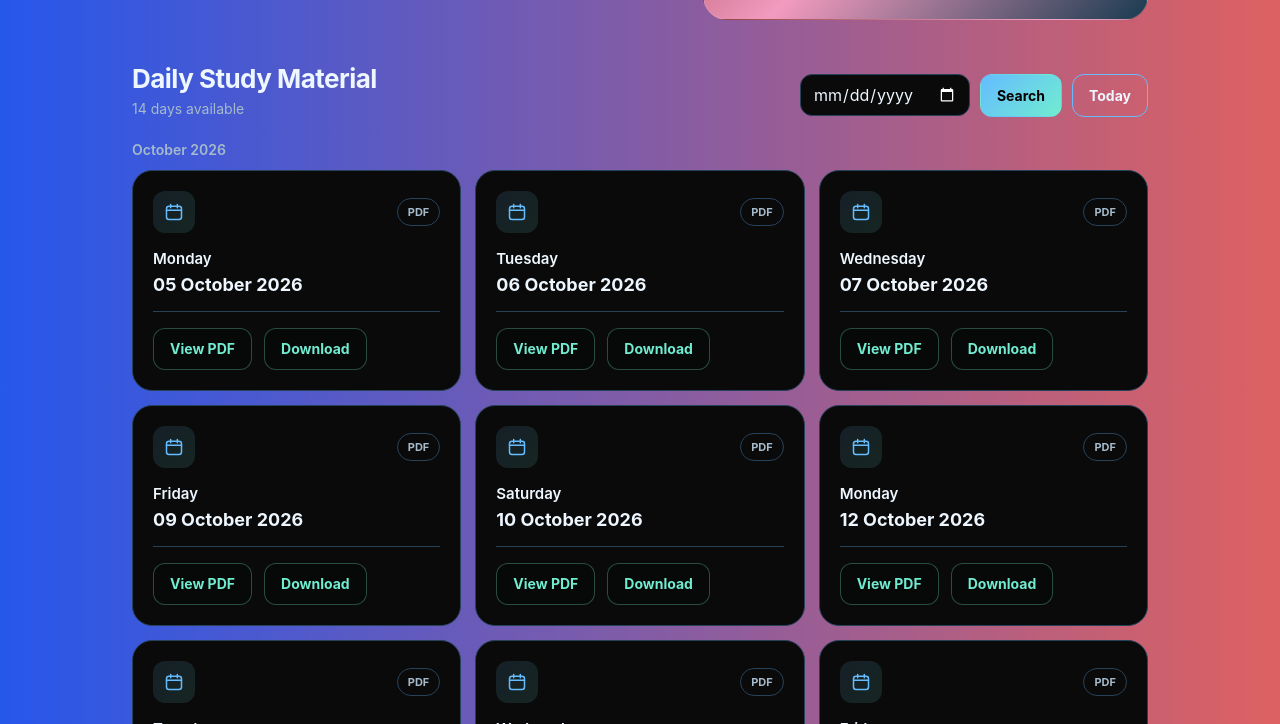
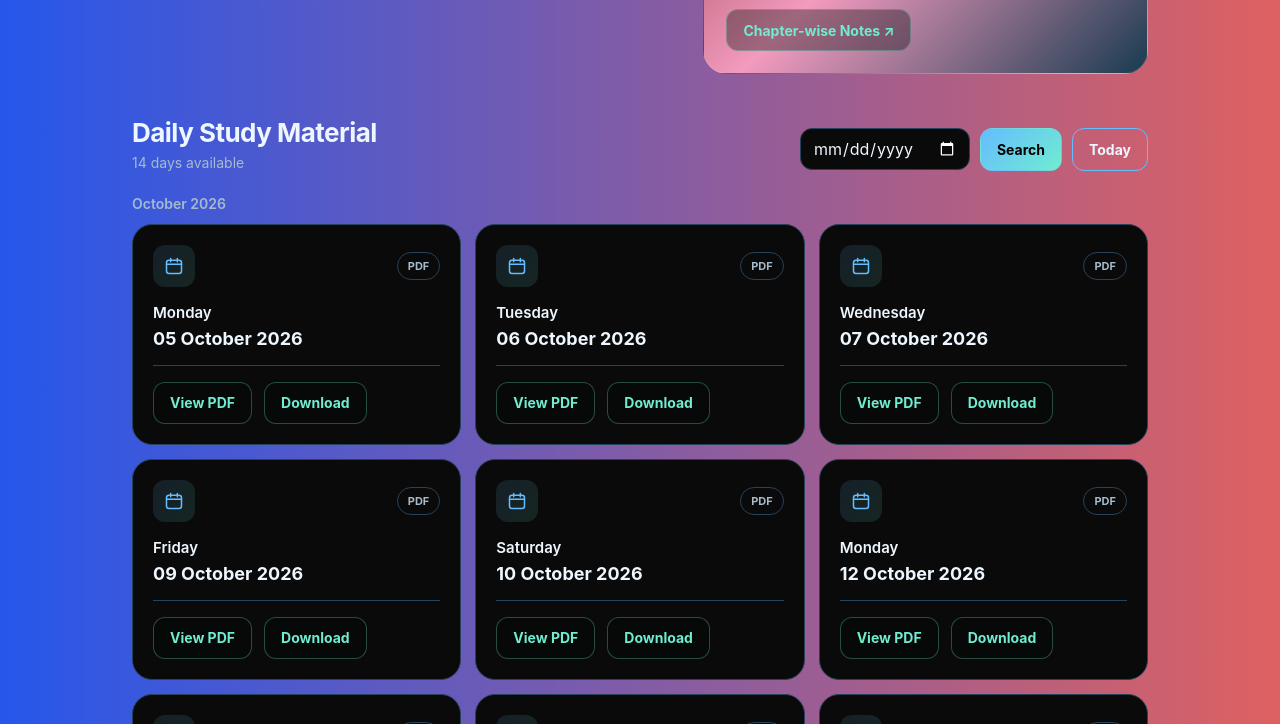
Before and after one commit to omkarhardik15/CSE-CORE, a plain HTML site: page index.html in a window 1280 px wide. Shown: the part 376-1100 px from the top of the page. Drawn offline with Linux system fonts and the light colour scheme.

Commit message:
Add link to chapter-wise notes in index.html

```diff
--- a/index.html
+++ b/index.html
@@ -89,6 +89,13 @@
           <a id="latestDownload" hidden>
             Download PDF
           </a>
+          <a
+            href="https://spiffy-arithmetic-46b90d.netlify.app/"
+            target="_blank"
+            rel="noopener noreferrer"
+          >
+            Chapter-wise Notes ↗
+          </a>
 
         </div>
 
```
